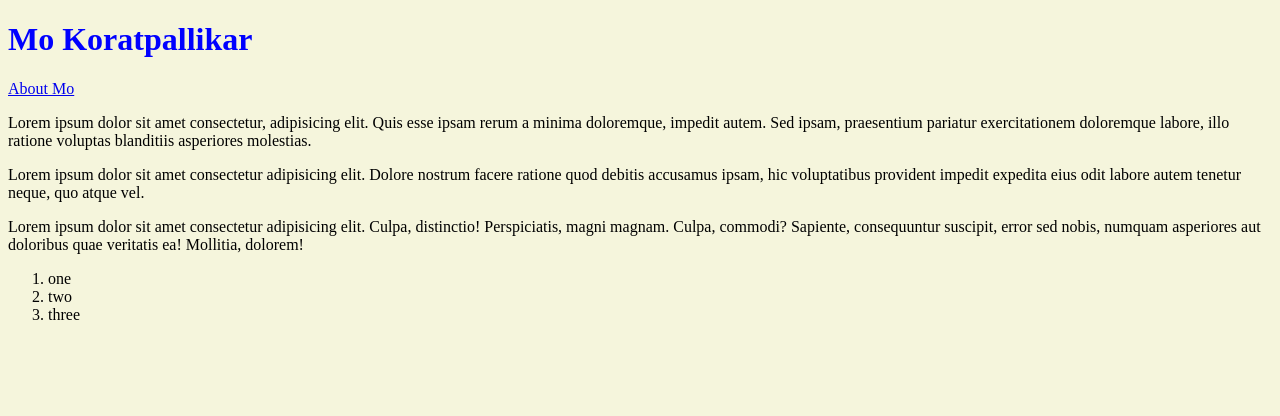
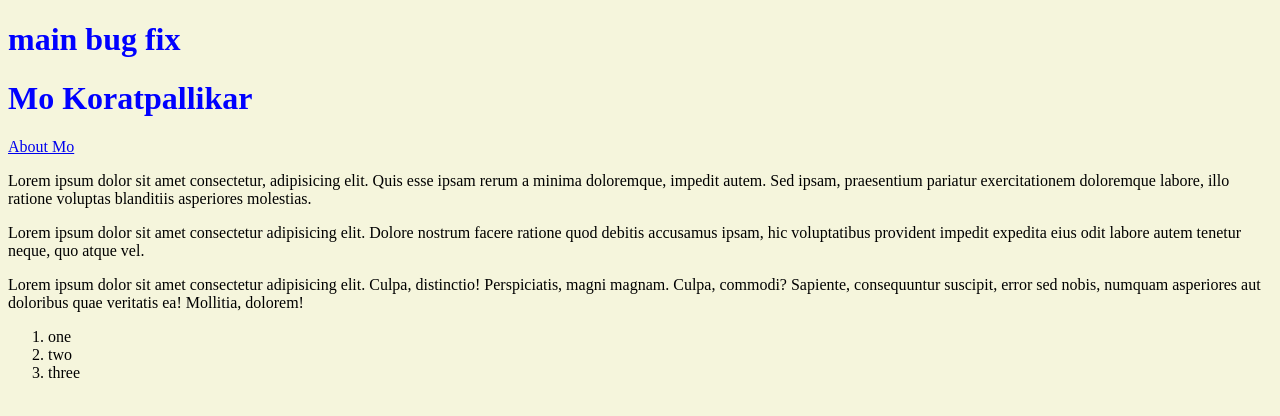
Before and after one commit to mokorat11/3300-demo2, a plain HTML site: page index.html in a window 1280 px wide. Drawn offline with Linux system fonts and the light colour scheme.

Commit message:
Update index.html

```diff
--- a/index.html
+++ b/index.html
@@ -7,6 +7,7 @@
     <title>Mo Koratpallikar Homepage</title>
   </head>
   <body>
+    <h1>main bug fix</h1>
     <h1>Mo Koratpallikar</h1>
     <p><a href="about.html">About Mo</a></p>
     <p>
```
